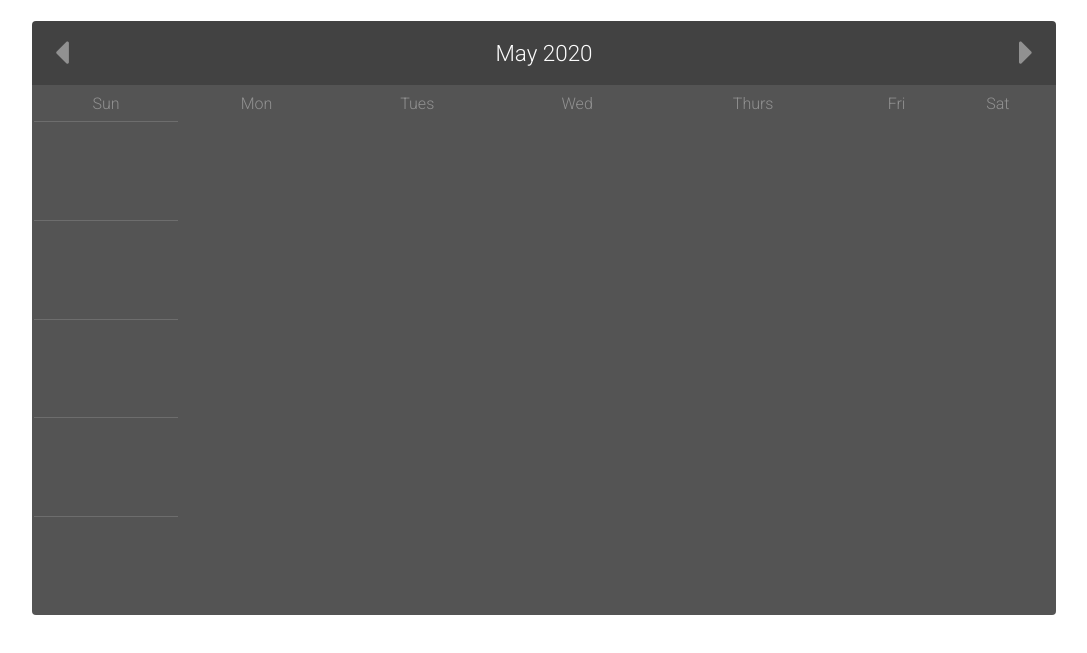
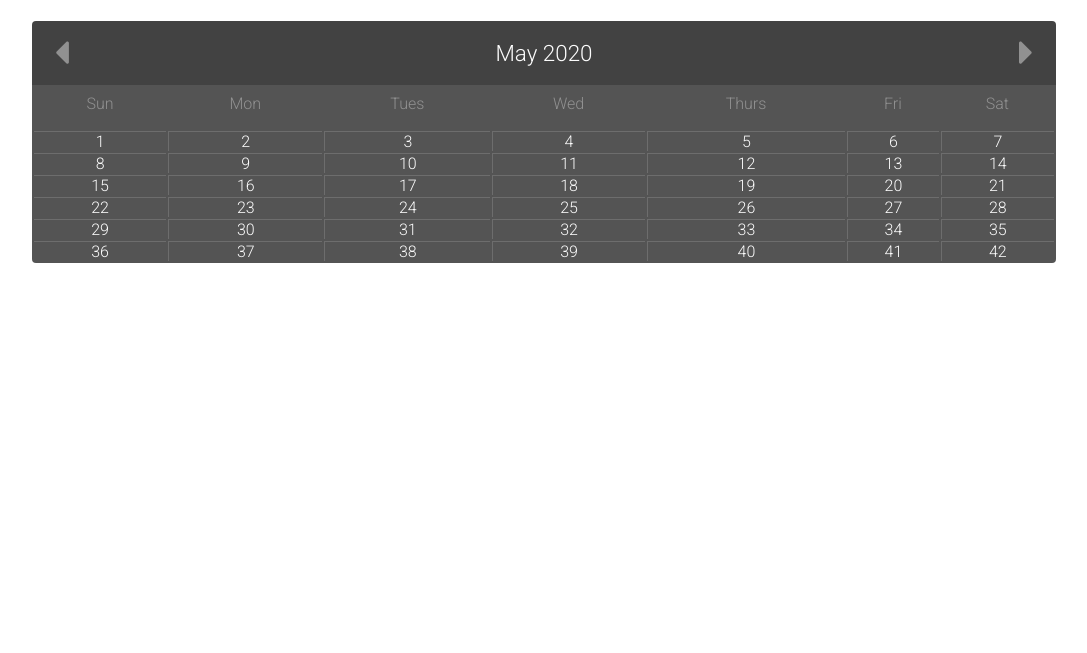
Before and after one commit to ewether/availability-calendar, a plain HTML site: page html/index.html in a window 1280 px wide. Shown: the part 55-708 px from the top of the page, without its empty margins (96-1183 px from the left). Drawn offline with nearby package versions, Linux system fonts and the light colour scheme.

Commit message:
calendar now has 6 rows and 7 columns, all numbered

```diff
--- a/html/index.html
+++ b/html/index.html
@@ -19,7 +19,7 @@
             <h2><i class="fas fa-caret-left"></i></h2>
           </button>
           <div class="month-year">
-            <h2 class="selected-month"></h2>
+            <h2 class="month"></h2>
             <h2 class="year"></h2>
           </div>
           <button class="nav-btn" id="right-btn">
@@ -41,19 +41,19 @@
           </thead>
           <tbody class="numbered-days">
             <tr>
-              <td></td>
+              <!-- <td></td> -->
             </tr>
             <tr>
-              <td></td>
+              <!-- <td></td> -->
             </tr>
             <tr>
-              <td></td>
+              <!-- <td></td> -->
             </tr>
             <tr>
-              <td></td>
+              <!-- <td></td> -->
             </tr>
             <tr>
-              <td></td>
+              <!-- <td></td> -->
             </tr>
           </tbody>
         </table>
--- a/js/scripts.js
+++ b/js/scripts.js
@@ -2,13 +2,13 @@ $(document).ready(function() {
   // all jQuery will go in here
   const leftBtn = document.getElementById('left-btn');
   const rightBtn = document.getElementById('right-btn');
-  const monthClass = document.querySelector('.month');
-  const yearClass = document.querySelector('.year');
   let monthYear = document.querySelector('.month-year');
+
   const today = new Date();
   let currentMonth = today.getMonth();
   let currentYear = today.getFullYear();
 
+  const weekDays = ['Sun', 'Mon', 'Tues', 'Wed', 'Thurs', 'Fri', 'Sat', 'Sun'];
   const monthArray = ["Jan", "Feb", "Mar", "Apr", "May", "Jun", "Jul", "Aug", "Sep", "Oct", "Nov", "Dec"];
 
   // 1. Display current month and year on calendar
@@ -30,14 +30,73 @@ $(document).ready(function() {
     monthYear.innerHTML = monthArray[currentMonth] + ' ' + currentYear;
   });
 
+  // // find first day of current month of current year
+  // let firstDay = (currentMonth, currentYear).getDay();
+  // console.log(firstDay);
+
+  // rows and cells
+  // tr = row
+  // td = cell
+  // add 7 cells to row
+
+  let date = 1;
+  table = document.querySelector(".calendar-days");
+
+  // currently creates 6 rows and the rows are numbered
+  for (let r = 0; r < 6; r++) {
+    let row = document.createElement('tr');
+
+    for (let c = 0; c < 7; c++) {
+      cell = document.createElement('td');
+      cellText = document.createTextNode(date);
+      cell.appendChild(cellText);
+      row.appendChild(cell);
+      table.appendChild(row);
+      date++;
+    }
+  }
+
+  // find day of week of first day of month
+  console.log(today.getDay()); // gives day of week number of
+  console.log(weekDays[today.getDay()]); // gives day of week for today
+
+  let firstDay = new Date().getDay();
+  console.log(firstDay);
+
+
+  // let $row = $('<tr>'+
+  //     '<td>' + date + '</td>'+
+  //     '<td></td>'+
+  //     '<td></td>'+
+  //     '<td></td>'+
+  //     '<td></td>'+
+  //     '<td></td>'+
+  //     '<td></td>'+
+  //     '</tr>');
+
+  // // console.log($row);
+  // $('table> tbody:last').append($row);
+
+  // $('tbody tr'); // selects all table body rows
+
+  // adds a row to table containing one cell
+
+  // $('.calendar-days').find('tbody')
+  //   .append($('<tr>')
+  //     .append($('<td>')
+  //       .text('Cell')
+  //       )
+  //     );
+
+
 
 
 
 
 
   // checks how many days are in a month
-  function daysInMonth(iMonth, iYear) {
-    return 32 - new Date(iYear, iMonth, 32).getDate();
+  function daysInMonth (month, year) {
+      return new Date(year, month, 0).getDate();
   }
 
 });
```
